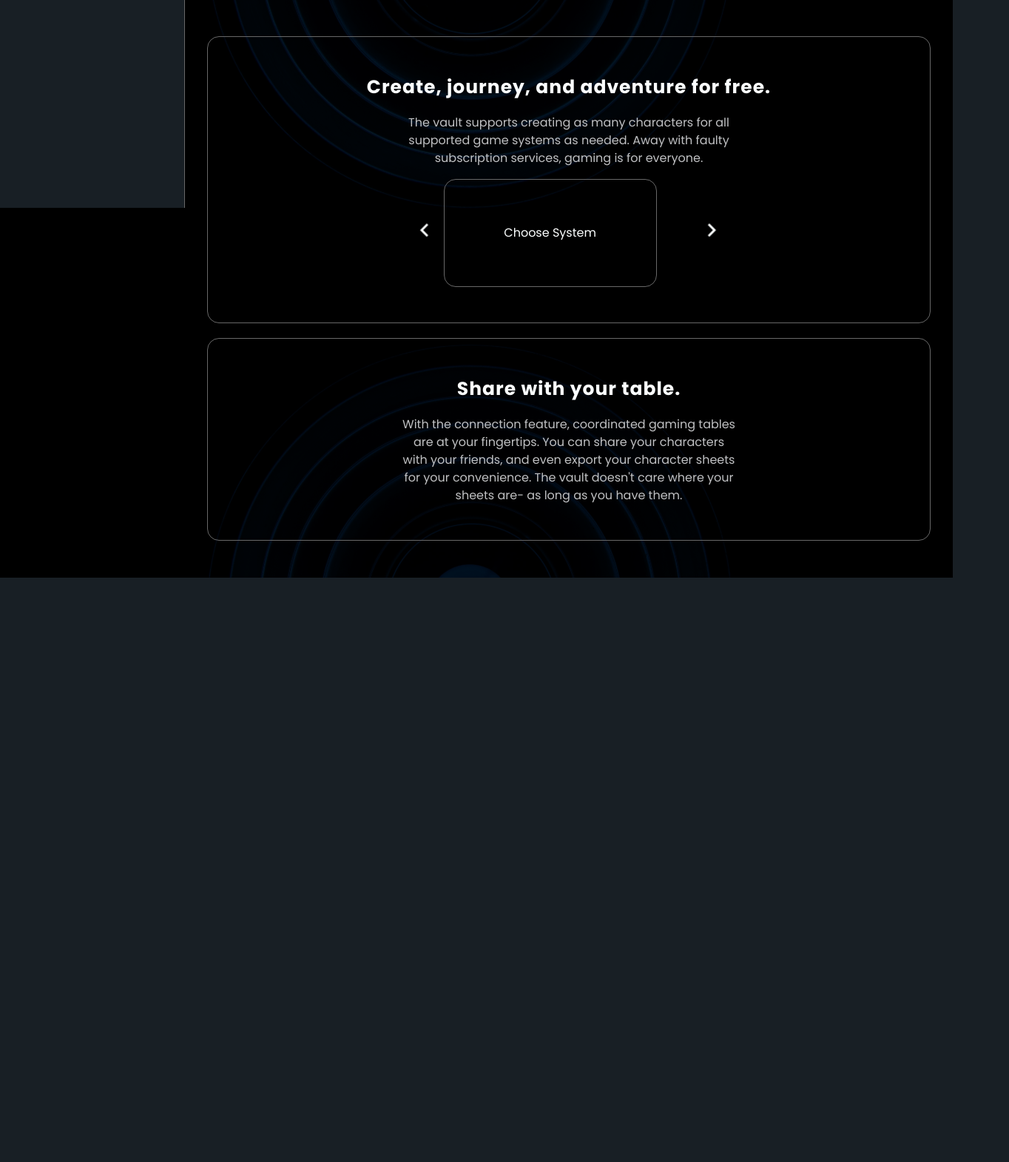
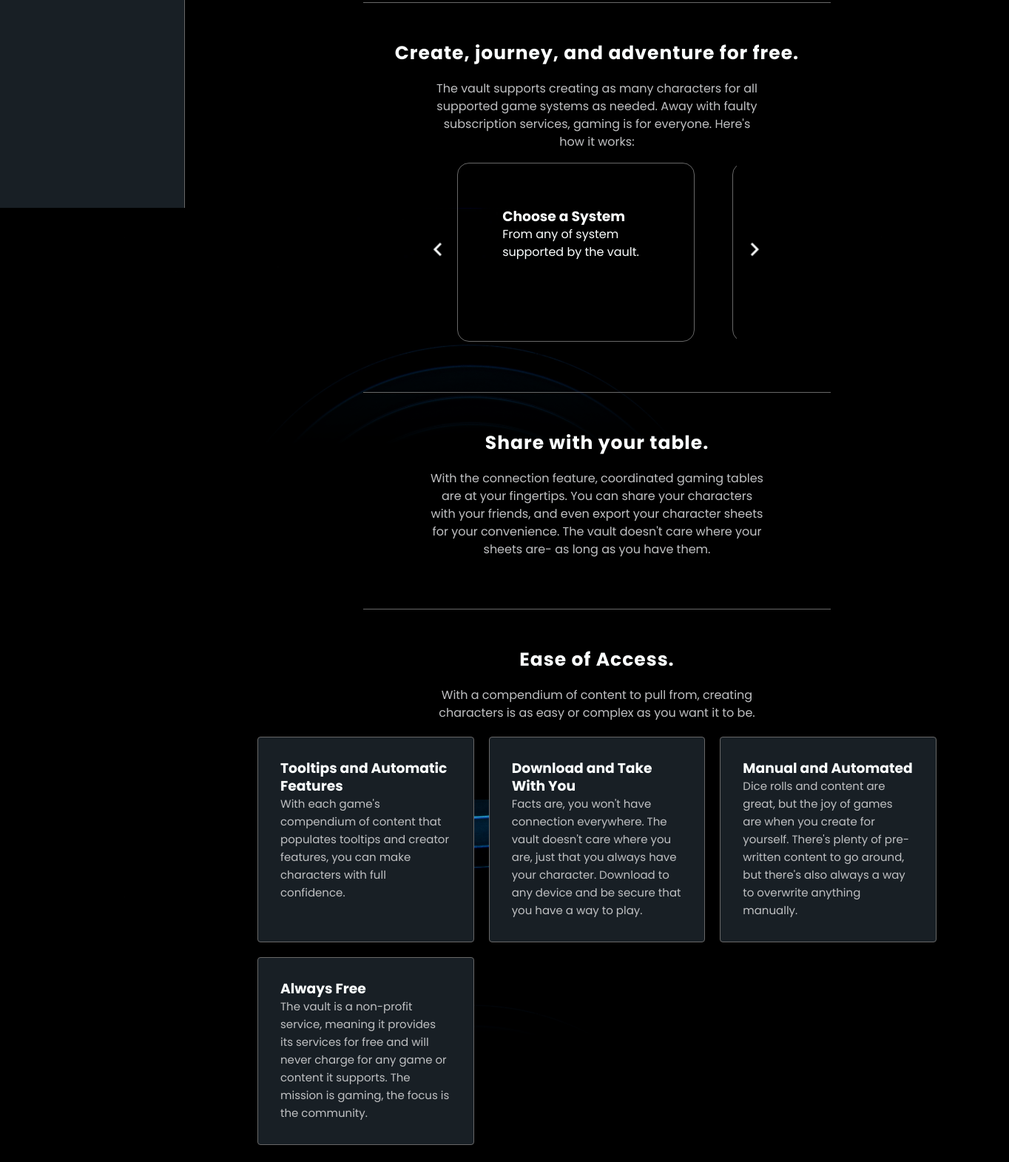
Before and after one commit to CadeHowarth/CharacterVault, a website: page src/index.html in a window 1280 px wide. Shown: the part 519-2090 px from the top of the page at 74% size, 1364 px wide, since content can reach past the window. Before the commit the page ends 1300 px from the top, so only its background shows below. Drawn offline with Linux system fonts and the light colour scheme.

Commit message:
homepage styling

```diff
--- a/src/app/css/style.css
+++ b/src/app/css/style.css
@@ -7,8 +7,9 @@
     --text-color: #fcffff;
     --accent-color: #232b2e;
     --secondary-text-color: #c0c1c3;
+    --base-btn-color: #1d5993;
     --text-align: center;
-    --bg-opacity: 1;
+    --bg-opacity: .1;
 }
 
 * {
@@ -24,7 +25,7 @@ html {
 body {
     min-height: 100vh;
     min-height: 100dvh;
-    background-image: url('../content/images/pexels-pixabay-247676.jpg');
+    background-image: linear-gradient(to bottom, transparent 0%, black 40%), url('../content/images/pexels-pixabay-247676.jpg');
     background-repeat: no-repeat;
     background-position: center center;
     background-attachment: fixed;
@@ -179,7 +180,6 @@ main h2 {
 }
 
 .container {
-    border: 1px solid var(--line-color);
     border-radius: 1em;
     margin-bottom: 20px;
     padding: min(3em, 15%);
@@ -193,22 +193,28 @@ main h2 {
     justify-content: center;
     gap: 60px;
     margin-bottom: 20px;
-    padding: min(3em, 15%);
+    padding: min(1.5em, 15%);
 }
 
 a.home-btn-group-body {
     border: 1px solid var(--line-color);
-    border-radius: 1em;
+    border-radius: 3em;
     padding: 30px;
     padding-right: 150px;
     inline-size: 100px;
+    width: 100px;
+    height: 50px;
     overflow-wrap: break-word;
     color: var(--text-color);
     text-decoration: none;
+}
+a.home-btn-group-body span {
     transition: font-size 300ms ease;
 }
 a.home-btn-group-body:hover {
-    font-size: 18px;
+    span {
+        font-size: 18px;
+    }
 }
 
 .carousel {
@@ -238,7 +244,7 @@ a.home-btn-group-body:hover {
   border: 1px solid var(--line-color);
   border-radius: 1em;
   box-sizing: border-box;
-  text-align: center;
+  text-align: left;
   scroll-snap-align: center;
 }
 .carousel-button {
@@ -265,3 +271,41 @@ a.home-btn-group-body:hover {
     opacity: 0.2;
     cursor: unset;
 }
+
+.divider {
+    border-top: 1px solid var(--line-color);
+    width: 60%;
+    margin: auto;
+}
+
+.layout-grid {
+    display:grid;
+    grid-template-columns: repeat(auto-fit, minmax(250px, 1fr));
+    gap: 20px;
+    padding: 20px;
+    max-width: 1200px;
+    margin: auto;
+}
+
+.grid-card {
+    background-color: var(--base-color);
+    border: 1px solid var(--line-color);
+    border-radius: .25em;
+    padding: 30px;
+    transition: 300ms ease;
+}
+.grid-card span {
+    color: var(--secondary-text-color);
+    font-size: 15px;
+}
+.grid-card:hover {
+    transform: translateY(-5px);
+}
+
+#create-char-btn {
+    background-image: linear-gradient(to right, var(--base-color), var(--base-btn-color));
+}
+
+#browse-games-btn {
+    background-image: linear-gradient(to right, var(--base-color), var(--accent-color));
+}
--- a/src/index.html
+++ b/src/index.html
@@ -62,39 +62,85 @@
                 <p>Create, share, and store all of your unique characters for your favorite tabletop systems with Character Vault.</p>
             </div>
             <div class="collection">
-                <a href="/games/choose" class="home-btn-group-body" data-testId="btnGroupChar">
-                    Create a Character
+                <a href="/games/choose" class="home-btn-group-body" id="create-char-btn" data-testId="btnGroupChar">
+                    <span>Create a Character</span>
                 </a>
-                <a href="games/browse" class="home-btn-group-body" data-testId="btnGroupGames">
-                    Browse Games
+                <a href="games/browse" class="home-btn-group-body" id="browse-games-btn" data-testId="btnGroupGames">
+                    <span>Browse Games</span>
                 </a>
             </div>
+            <div class="divider"></div>
             <div class="container">
                 <h2 class="heading content">
                     Create, journey, and adventure for free.
                 </h2>
-                <p>The vault supports creating as many characters for all supported game systems as needed. Away with faulty subscription services, gaming is for everyone.</p>
+                <p>The vault supports creating as many characters for all supported game systems as needed. Away with faulty subscription services, gaming is for everyone. Here's how it works:</p>
                 <div class="carousel" data-testId="mainCarousel">
                     <button class="carousel-button prev" id="chevron-left" data-testId="carouselBackBtn">
                         <svg xmlns="http://www.w3.org/2000/svg" height="24px" viewBox="0 -960 960 960" width="24px" fill="#e3e3e3"><path d="M560-240 320-480l240-240 56 56-184 184 184 184-56 56Z"/></svg>
                     </button>
                         <ul class="carousel-items" id="carousel-content">
-                            <li class="carousel-item" id="scroll-item">Choose System</li>
-                            <li class="carousel-item" id="scroll-item">Make a Character</li>
-                            <li class="carousel-item" id="scroll-item">Connect to Game</li>
-                            <li class="carousel-item" id="scroll-item">Share Character</li>
+                            <li class="carousel-item" id="scroll-item">
+                                <h3>Choose a System</h3>
+                                <span>From any of system supported by the vault.</span>
+                            </li>
+                            <li class="carousel-item" id="scroll-item">
+                                <h3>Make a Character</h3>
+                                <span>With the online character creator.</span>
+                            </li>
+                            <li class="carousel-item" id="scroll-item">
+                                <h3>Connect to a Game</h3>
+                                <span>With a code and see all of your friends' characters.</span>
+                            </li>
+                            <li class="carousel-item" id="scroll-item">
+                                <h3>Share any Character</h3>
+                                <span>From the cloud, or download to your device.</span>
+                            </li>
                         </ul>
                     <button class="carousel-button next" id="chevron-right" data-testId="carouselNextBtn">
                         <svg xmlns="http://www.w3.org/2000/svg" height="24px" viewBox="0 -960 960 960" width="24px" fill="#e3e3e3"><path d="M504-480 320-664l56-56 240 240-240 240-56-56 184-184Z"/></svg>
                     </button>
                 </div>
             </div>
+            <div class="divider"></div>
             <div class="container">
                 <h2 class="heading content">
                     Share with your table.
                 </h2>
                 <p>With the connection feature, coordinated gaming tables are at your fingertips. You can share your characters with your friends, and even export your character sheets for your convenience. The vault doesn't care where your sheets are- as long as you have them.</p>
             </div>
+            <div class="divider"></div>
+            <div class="container">
+                <h2 class="heading content">
+                    Ease of Access.
+                </h2>
+                <p>With a compendium of content to pull from, creating characters is as easy or complex as you want it to be.</p>
+                <div class="layout-grid">
+                    <div class="grid-card">
+                        <h3 class="card-title">
+                            Tooltips and Automatic Features
+                        </h3>
+                        <span>With each game's compendium of content that populates tooltips and creator features, you can make characters with full confidence.</span>
+                    </div>
+                    <div class="grid-card">
+                        <h3 class="card-title">
+                            Download and Take With You
+                        </h3>
+                        <span>Facts are, you won't have connection everywhere. The vault doesn't care where you are, just that you always have your character. Download to any device and be secure that you have a way to play.</span>
+                    </div>
+                        <div class="grid-card">
+                        <h3 class="card-title">
+                            Manual and Automated
+                        </h3>
+                        <span>Dice rolls and content are great, but the joy of games are when you create for yourself. There's plenty of pre-written content to go around, but there's also always a way to overwrite anything manually.</span>
+                    </div>
+                        <div class="grid-card">
+                        <h3 class="card-title">
+                            Always Free
+                        </h3>
+                        <span>The vault is a non-profit service, meaning it provides its services for free and will never charge for any game or content it supports. The mission is gaming, the focus is the community.</span>
+                </div>
+            </div>
         </main>
         <script src="app/js/loadlistener.js"></script>
     </body>
```
Also changed, not shown: .github/workflows/build.yml.
